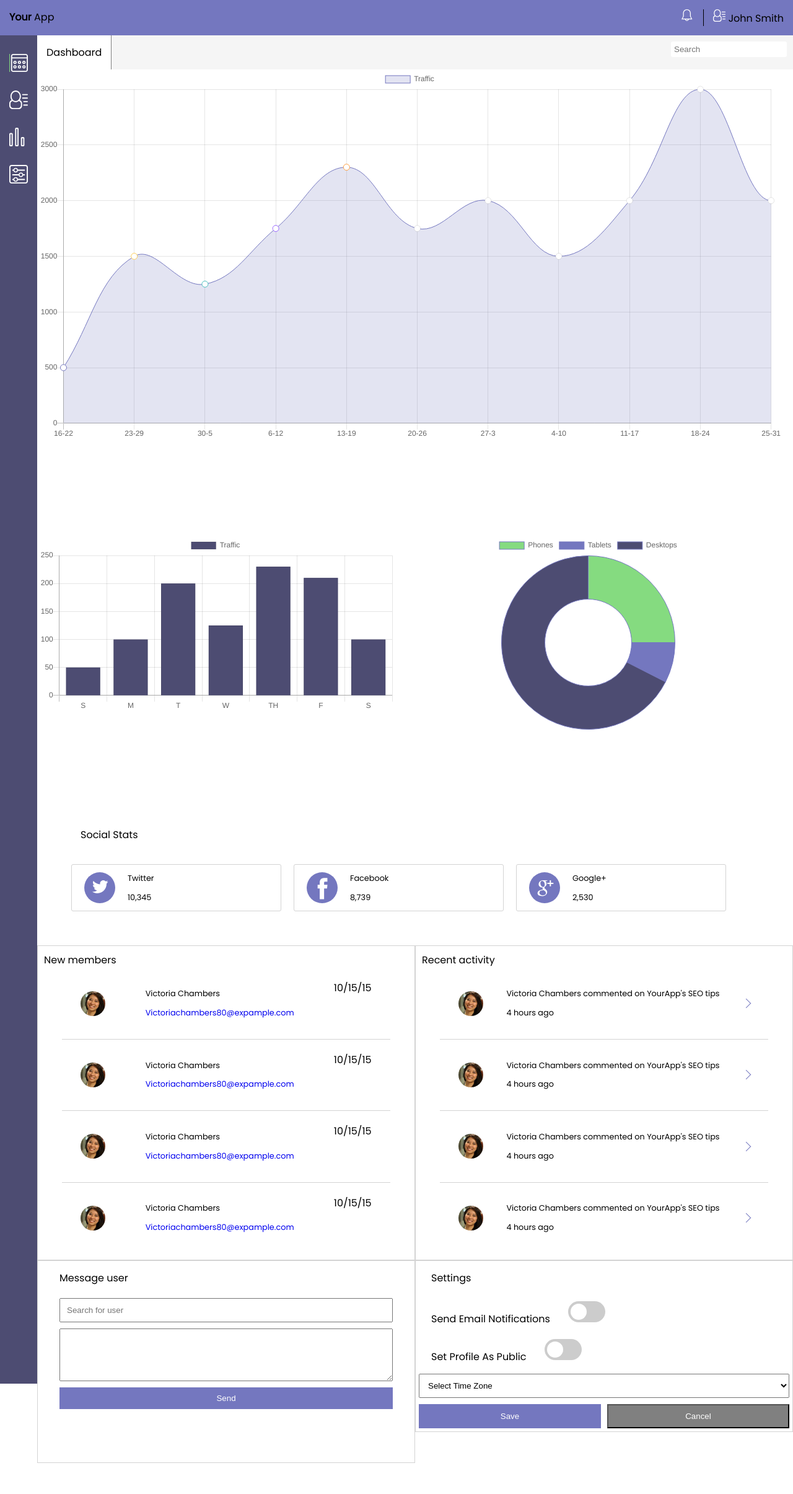
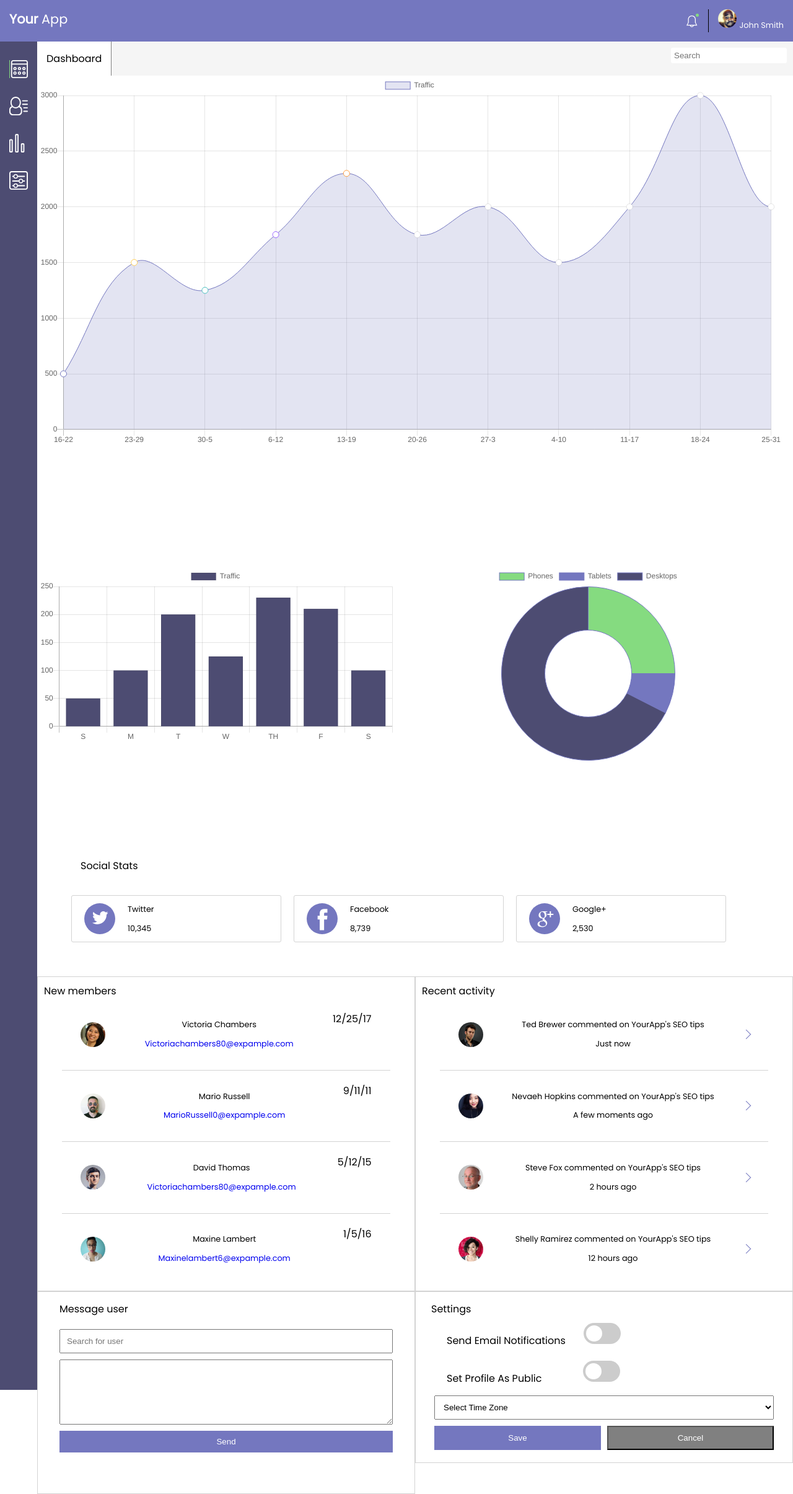
Before and after one commit to TroyAWilson/TechdegreeProjectNine, a plain HTML site: page index.html in a window 1280 px wide. Shown: the whole page at 62% size. Before the commit the page ends 2360 px from the top, so only its background shows below. Drawn offline with nearby package versions, Linux system fonts and the light colour scheme.

Commit message:
Update: images and notification icon
Added in images and custom text for the section that required it, also created the little green dot for notification bell

```diff
--- a/css/styles.css
+++ b/css/styles.css
@@ -31,15 +31,42 @@ p{
   padding: 15px;
   justify-content: space-between;
 }
+.title {
+  color: white;
+  font-size: 1.3em;
+}
 .inner-main-header{
   display: flex;
 }
+.circle{
+  position: relative;
+  z-index: 100;
+  left: 30px;
+  top: 7px;
+  background-color: #85DB80;
+  border-radius: 50%;
+  width: 5px;
+  height: 5px;
+  margin: 0;
+}
 .header-bell{
-  margin: 0 15px;
+  margin: 5px 15px;
+  transition: transform .2s ease-in;
+}
+.header-bell:hover{
+  cursor: pointer;
 }
 .profile-head{
   border-left: 1px solid black;
   padding-left: 15px;
+}
+.profile-head img {
+  border-radius: 50%;
+}
+.profile-head p{
+  display: inline-block;
+  margin: 0;
+  color: white;
 }
 .sidebar{
   display: flex;
@@ -50,6 +77,9 @@ p{
 }
 .side-icon{
   margin: 15px 0;
+}
+.side-icon:hover{
+  cursor: pointer;
 }
 .side-icon-active{
   border-left: 1px solid #85DB80;
@@ -131,6 +161,7 @@ p{
   display: flex;
   flex-direction: column;
   align-items: center;
+  text-align: center;
 }
 .new-members-container span,
 .recent-activity-container span{
@@ -167,7 +198,7 @@ p{
   flex-direction: column;
 }
 .message-user-container textarea{
-  height: 85px;
+  height: 105px;
   margin: 10px 0;
 }
 .message-user-container input{
@@ -190,13 +221,11 @@ p{
   display: flex;
   flex-direction: column;
   margin-bottom: 50px;
+  padding: 15px 25px;
 }
 .settings-container button{
   width: 50%;
   margin: 5px;
-}
-.settings-container span{
-  padding: 15px 25px;
 }
 .settings-container select{
   padding: 10px;
@@ -204,6 +233,13 @@ p{
 }
 .settings-checkbox-conatiner{
   padding: 10px 0;
+}
+.public-profile-span{
+  padding: 15px 25px;
+  padding-right: 62px;
+}
+.send-email-span{
+  padding:15px 25px;
 }
 .cancel-button{
   background-color: grey;
@@ -237,7 +273,7 @@ i:hover{
 
 
 
-/* Toggle switch test */
+/* Toggle switch */
 
 
 
@@ -278,11 +314,11 @@ i:hover{
 }
 
 input:checked + .slider {
-  background-color: #2196F3;
+  background-color: #7477BF;
 }
 
 input:focus + .slider {
-  box-shadow: 0 0 1px #2196F3;
+  box-shadow: 0 0 1px #7477BF;
 }
 
 input:checked + .slider:before {
--- a/index.html
+++ b/index.html
@@ -10,12 +10,15 @@
 </head>
 <body>
   <header class ="main-header">
-    <span><strong>Your</strong> App</span>
+    <span class ="title"><strong>Your</strong> App</span>
     <div class ="inner-main-header">
-    <img class ="header-bell" src="icons\icon-bell.svg" alt="" width ="20px" height ="20px">
+      <div>
+        <p class ="circle"></p>
+        <img class ="header-bell" src="icons\icon-bell.svg" alt="" width ="20px" height ="20px">
+    </div>
     <div class="profile-head">
-      <img src="icons\icon-members.svg" alt="" width ="20px"> <!-- Image placeholding for profile picture -->
-      <span>John Smith</span>
+      <img src="images/25.jpg" alt="" width ="30px"> <!-- Image placeholding for profile picture -->
+      <p>John Smith</p>
     </div>
     </div>
   </header>
@@ -34,7 +37,7 @@
       </form>
     </div>
     <div class ="graphs-container">
-      <div class ="graph1 " style ="height:94vh; width:94vw">
+      <div class ="graph1 " style ="height:99vh; width:94vw">
         <canvas id="myChart1" ></canvas>
 <script>
 var ctx = document.getElementById("myChart1").getContext('2d');
@@ -198,75 +201,75 @@ var myChart = new Chart(ctx, {
       <div class="new-members-container activity-container">
         <span>New members</span>
         <div class="new-member">
-          <img class ="new-member-image" src ="85.jpg" width ="40px">
+          <img class ="new-member-image" src ="images/85.jpg" width ="40px">
           <div>
             <p>Victoria Chambers</p>
             <a href ="#"><p>Victoriachambers80@expample.com</p></a>
           </div>
-          <span>10/15/15</span>
+          <span>12/25/17</span>
         </div>
 
         <div class="new-member">
-          <img class ="new-member-image" src ="85.jpg" width ="40px">
+          <img class ="new-member-image" src ="images/0.jpg" width ="40px">
           <div>
-            <p>Victoria Chambers</p>
-            <a href ="#"><p>Victoriachambers80@expample.com</p></a>
+            <p>Mario Russell</p>
+            <a href ="#"><p>MarioRussell0@expample.com</p></a>
           </div>
-          <span>10/15/15</span>
+          <span>9/11/11</span>
         </div>
 
         <div class="new-member">
-          <img class ="new-member-image" src ="85.jpg" width ="40px">
+          <img class ="new-member-image" src ="images/1.jpg" width ="40px">
           <div>
-            <p>Victoria Chambers</p>
+            <p>David Thomas</p>
             <a href ="#"><p>Victoriachambers80@expample.com</p></a>
           </div>
-          <span>10/15/15</span>
+          <span>5/12/15</span>
         </div>
 
         <div class="new-member">
-          <img class ="new-member-image" src ="85.jpg" width ="40px">
+          <img class ="new-member-image" src ="images/6.jpg" width ="40px">
           <div>
-            <p>Victoria Chambers</p>
-            <a href ="#"><p>Victoriachambers80@expample.com</p></a>
+            <p>Maxine Lambert</p>
+            <a href ="#"><p>Maxinelambert6@expample.com</p></a>
           </div>
-          <span>10/15/15</span>
+          <span>1/5/16</span>
         </div>
       </div>
 
       <div class="recent-activity-container activity-container">
         <span>Recent activity</span>
         <div class="activity-div">
-          <img class ="recent-activity-image" src ="85.jpg" width ="40px">
+          <img class ="recent-activity-image" src ="images/9.jpg" width ="40px">
           <div>
-            <p>Victoria Chambers commented on YourApp's SEO tips</p>
-            <p>4 hours ago</p>
+            <p>Ted Brewer commented on YourApp's SEO tips</p>
+            <p>Just now</p>
           </div>
           <p><i class="arrow right"></i></p>
         </div>
 
         <div class="activity-div">
-          <img class ="recent-activity-image" src ="85.jpg" width ="40px">
+          <img class ="recent-activity-image" src ="images/17.jpg" width ="40px">
           <div>
-            <p>Victoria Chambers commented on YourApp's SEO tips</p>
-            <p>4 hours ago</p>
+            <p>Nevaeh Hopkins commented on YourApp's SEO tips</p>
+            <p>A few moments ago</p>
           </div>
           <p><i class="arrow right"></i></p>
         </div>
 
         <div class="activity-div">
-          <img class ="recent-activity-image" src ="85.jpg" width ="40px">
+          <img class ="recent-activity-image" src ="images/21.jpg" width ="40px">
           <div>
-            <p>Victoria Chambers commented on YourApp's SEO tips</p>
-            <p>4 hours ago</p>
+            <p>Steve Fox commented on YourApp's SEO tips</p>
+            <p>2 hours ago</p>
           </div>
           <p><i class="arrow right"></i></p>
         </div>
         <div class="activity-div">
-          <img class ="recent-activity-image" src ="85.jpg" width ="40px">
+          <img class ="recent-activity-image" src ="images/47.jpg" width ="40px">
           <div>
-            <p>Victoria Chambers commented on YourApp's SEO tips</p>
-            <p>4 hours ago</p>
+            <p>Shelly Ramirez commented on YourApp's SEO tips</p>
+            <p>12 hours ago</p>
           </div>
           <p><i class="arrow right"></i></p>
         </div>
@@ -285,14 +288,14 @@ var myChart = new Chart(ctx, {
       <div class="settings-container activity-container">
         <span>Settings</span>
         <div class ="settings-checkbox-conatiner">
-          <span>Send Email Notifications</span>
+          <span class="send-email-span">Send Email Notifications</span>
           <label class="switch">
             <input type="checkbox">
             <span class="slider round"></span>
           </label>
         </div>
         <div class ="settings-checkbox-conatiner">
-          <span>Set Profile As Public</span>
+          <span class="public-profile-span">Set Profile As Public</span>
           <label class="switch">
             <input type="checkbox">
             <span class="slider round"></span>
```
Also changed, not shown: images/0.jpg (added), images/1.jpg (added), images/17.jpg (added), images/21.jpg (added), images/25.jpg (added), images/47.jpg (added), images/55.jpg (added), images/6.jpg (added), images/72 (1).jpg (added), images/72.jpg (added), images/85.jpg (renamed from 85.jpg), images/88.jpg (added), images/9.jpg (added).
